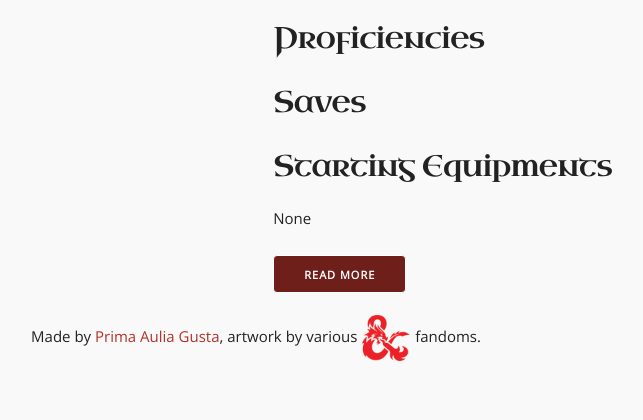
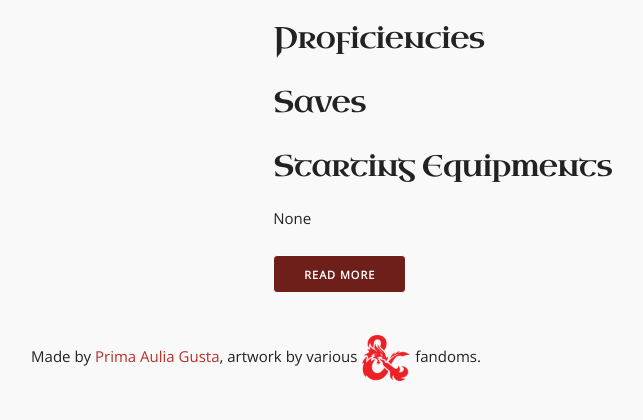
Before and after one commit to pehhuishi/strangerdungeon, a PHP site: page / in a window 1280 px wide. Shown: the part 351-771 px from the top of the page, without its empty margins (384-1027 px from the left). Run offline with PHP 8.4, Linux system fonts and the light colour scheme; some libraries are stand-ins or nearby versions.

Commit message:
Minor css updates

```diff
--- a/styles/style.css
+++ b/styles/style.css
@@ -140,6 +140,7 @@ h3 {
 }
 
 footer {
+  margin-top: 20px;
   text-align: center;
 }
 
```
